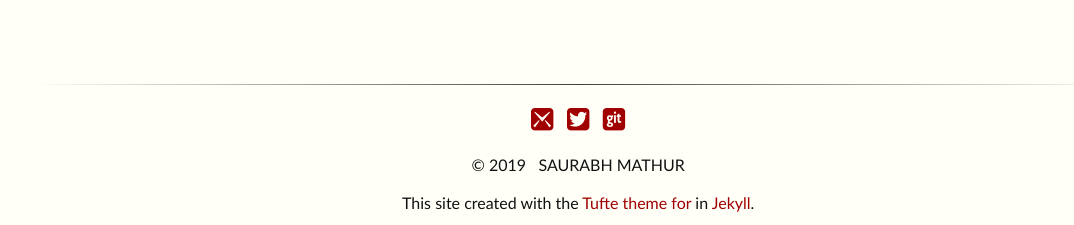
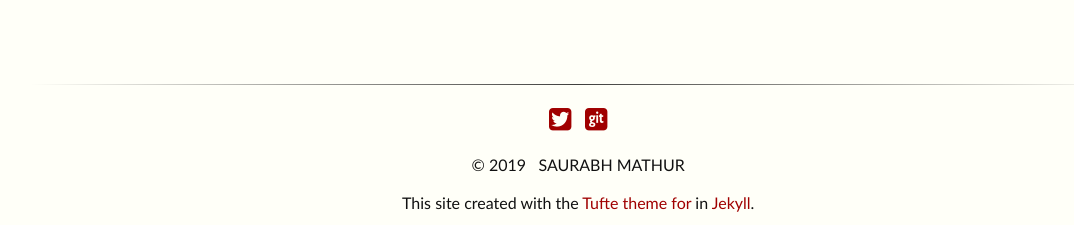
Before and after one commit to saurabhmathur96/blog, a Jekyll site: the page built from 01-index.html, in a window 1280 px wide. Shown: the part 1751-1976 px from the top of the page, without its empty margins (33-1107 px from the left). Built offline with Jekyll 4.4.1, drawn with Linux system fonts in a browser that asks for light colours.

Commit message:
Remove email link

```diff
--- a/_includes/footer.html
+++ b/_includes/footer.html
@@ -1,7 +1,7 @@
 <footer>
   <hr class="slender">
   <ul class="footer-links">
-    <li><a href="mailto:hate@spam.net"><span class="icon-mail"></span></a></li>
+
     {% for entry in site.data.social %}
       <li>
         <a href="{{ entry.link }}"><span class="{{ entry.icon }}"></span></a>
```
